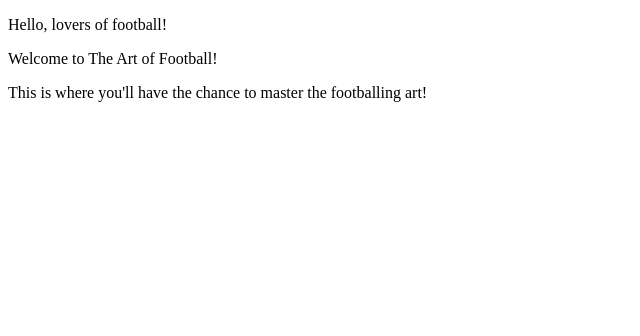
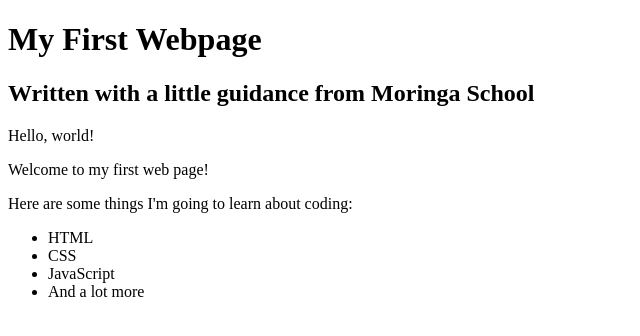
Before and after one commit to Gift-Lumumba/Favourites, a plain HTML site: page my-first-webpage-2.html in a window 1280 px wide. Shown: the whole page, without its empty margins (0-640 px from the left). Drawn offline with Linux system fonts and the light colour scheme.

Commit message:
HTML CSS JavaScript A lot more

```diff
--- a/my-first-webpage-2.html
+++ b/my-first-webpage-2.html
@@ -1,11 +1,21 @@
 <!DOCTYPE html>
 <html>
   <head>
-    <title>The Art of Football!</title>
+    <title>My First Webpage!</title>
   </head>
   <body>
-    <p>Hello, lovers of football!</p>
-    <p>Welcome to The Art of Football!</p>
-    <p>This is where you'll have the chance to master the footballing art!</p>
+    <h1>My First Webpage</h1>
+    <h2>Written with a little guidance from Moringa School</h2>
+
+    <p>Hello, world!</p>
+    <p>Welcome to my first web page!</p>
+
+    <p>Here are some things I'm going to learn about coding:</p>
+    <ul>
+      <li>HTML</li>
+      <li>CSS</li>
+      <li>JavaScript</li>
+      <li>And a lot more</li>
+    </ul>
   </body>
 </html>
```
